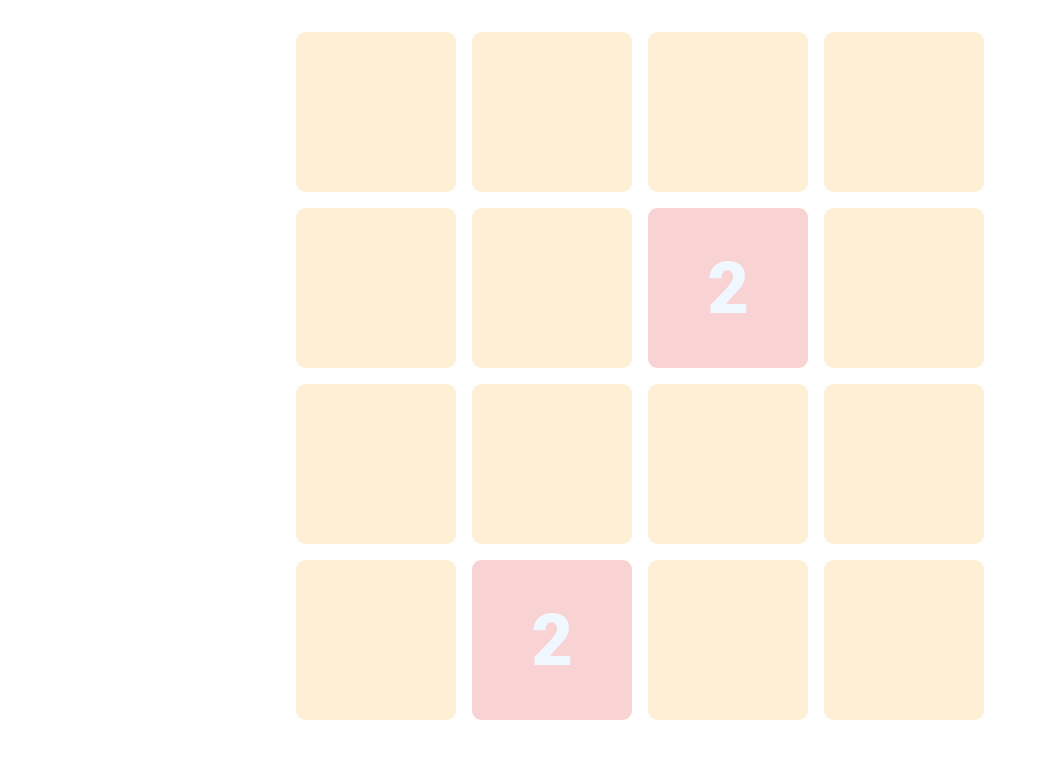
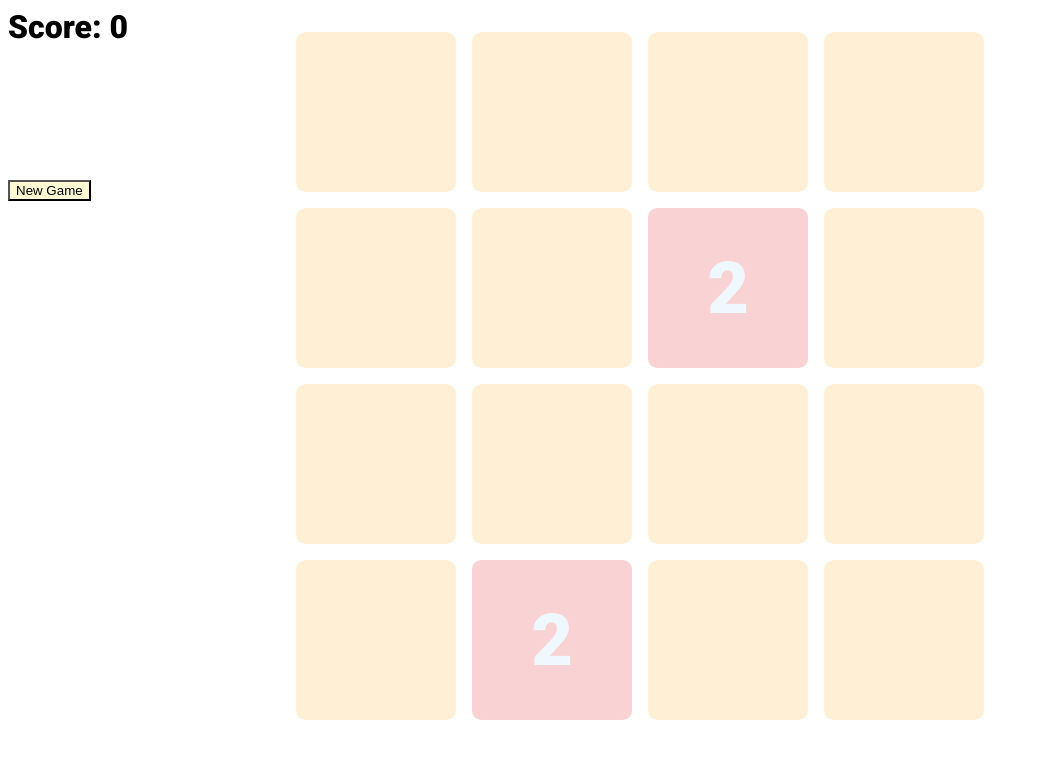
Before and after one commit to andreamaciasr/2048, a plain HTML site: page index.html in a window 1280 px wide. Shown: the whole page, without its empty margins (0-1039 px from the left). Drawn offline with Linux system fonts and the light colour scheme.

Commit message:
added restart button and score

```diff
--- a/index.html
+++ b/index.html
@@ -11,6 +11,8 @@
     <script defer src="script.js"></script>
 </head>
 <body>
+    <div id="score"></div>
+    <button>New Game</button>
     <section id="grid">
         <div id="game-over-background"></div>
         <div id="game-over-message">Game Over!</div>
--- a/script.js
+++ b/script.js
@@ -73,8 +73,12 @@ const log = (...args) => console.log(...args)
 	/*----- cached elements  -----*/
     let gameOver = document.getElementById("game-over-message");
     let gameOverBackground = document.getElementById("game-over-background");
+    let scoreBoard = document.getElementById("score");
+    let restart = document.querySelector("button");
 
 	/*----- event listeners -----*/
+    restart.addEventListener("click", init);
+
     document.addEventListener('keydown', function(event){
         if (event.key == 'ArrowRight') {
             handleRight(tilesArray);
@@ -107,13 +111,14 @@ const log = (...args) => console.log(...args)
 
 	/*----- functions -----*/
 
-
 function init(){
 
     tilesArray = [[null, null, null, null],
     [null, null, null, null],
     [null, null, null, null],
     [null, null, null, null]]
+
+    removeTiles();
 
 
     getAvailableSpots(tilesArray);
@@ -124,13 +129,21 @@ function init(){
 
     winner = 0;
     score = 0;
+    scoreBoard.innerText = `Score: ${score}`;
 
     gameOver.style.display = "none";
     gameOverBackground.style.display = "none";
+
 }
 
+init();
 
-init();
+function removeTiles() {
+    let tiles = document.querySelectorAll(".tile");
+    tiles.forEach(function(tile) {
+        tile.remove();
+    });
+}
 
 function getAvailableSpots(tilesArray) {
     availableSpots = [];
@@ -208,6 +221,9 @@ function mergeTilesRight(tile1, tile2, tilesArray) {
     let before = tilesArray[tile1.y][tile1.x];
     tilesArray[before.y][before.x] = null;
     tile1.x++;
+
+    score += tile1.num + tile2.num;
+    scoreBoard.innerText = `Score: ${score}`;
     tile1.num *= 2;
 
     tilesArray[tile2.y][tile2.x] = null;
@@ -273,6 +289,9 @@ function mergeTilesLeft(tile1, tile2, tilesArray) {
     let before = tilesArray[tile1.y][tile1.x];
     tilesArray[before.y][before.x] = null;
     tile1.x--;
+
+    score += tile1.num + tile2.num;
+    scoreBoard.innerText = `Score: ${score}`;
     tile1.num *= 2;
 
     tilesArray[tile2.y][tile2.x] = null;
@@ -305,6 +324,9 @@ function mergeTilesDown(tile1, tile2, tilesArray) {
     let before = tilesArray[tile1.y][tile1.x];
     tilesArray[before.y][before.x] = null;
     tile1.y++;
+
+    score += tile1.num + tile2.num;
+    scoreBoard.innerText = `Score: ${score}`;
     tile1.num *= 2;
 
     tilesArray[tile2.y][tile2.x] = null;
@@ -361,6 +383,9 @@ function mergeTilesUp(tile1, tile2, tilesArray) {
     let before = tilesArray[tile1.y][tile1.x];
     tilesArray[before.y][before.x] = null;
     tile1.y--;
+
+    score += tile1.num + tile2.num;
+    scoreBoard.innerText = `Score: ${score}`;
     tile1.num *= 2;
 
     tilesArray[tile2.y][tile2.x] = null;
--- a/style.css
+++ b/style.css
@@ -85,3 +85,19 @@
     z-index: 999;
 
 }
+#score {
+    font-family: "Roboto", sans-serif;
+    font-weight: 800;
+    font-style: normal;
+    /* background-color: rgba(255, 248, 200, 0.8);  */
+    font-size: 4vmin;
+    /* margin-top: 20px; */
+    position: absolute;
+}
+
+button {
+    background-color: rgba(255, 248, 200, 0.8);
+    margin-top: 20px;
+    position: absolute;
+    top: 20vmin
+}
```
